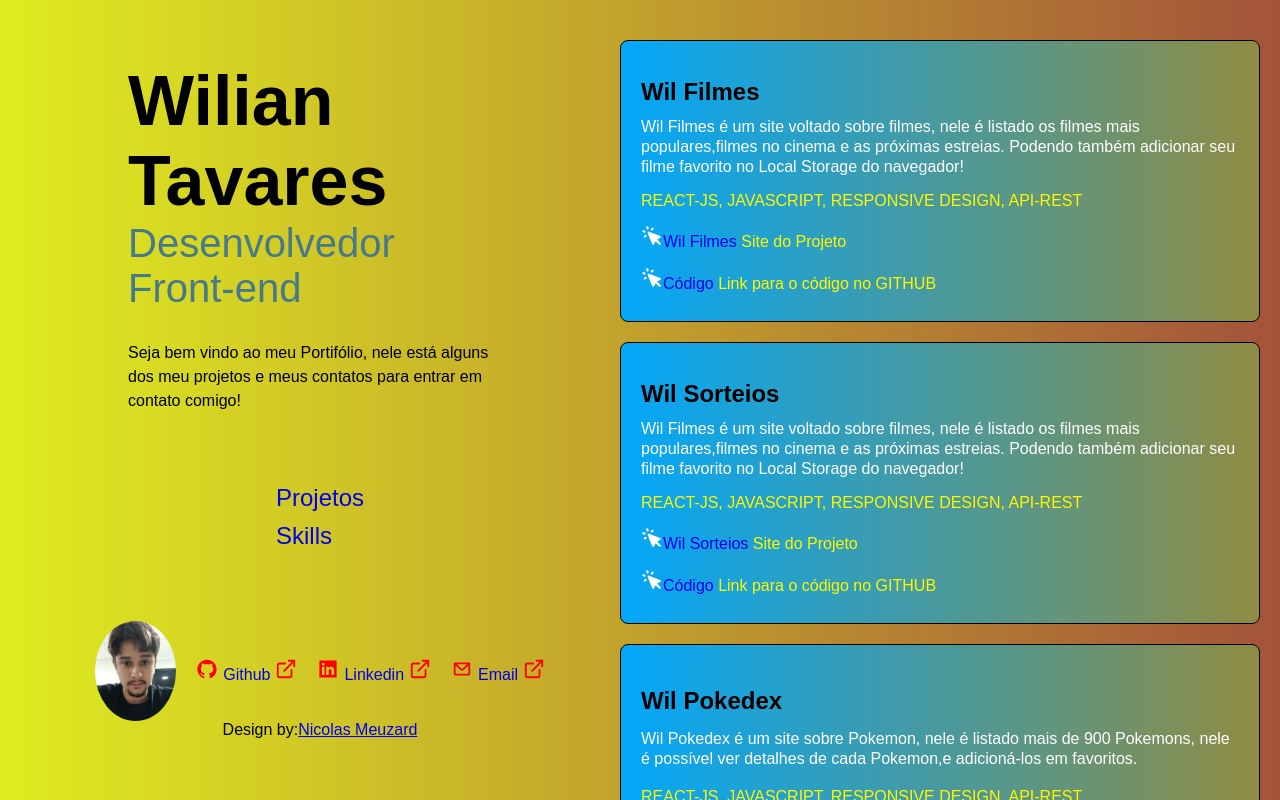
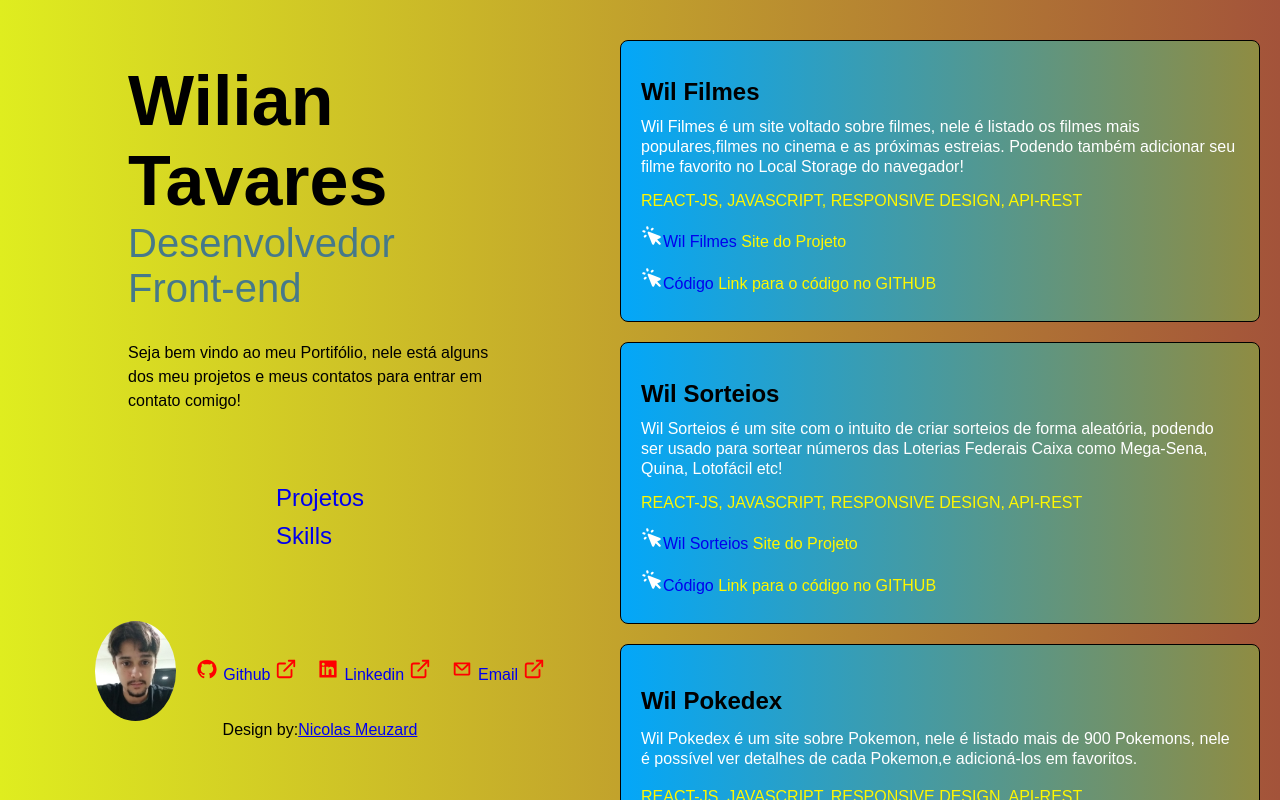
Before and after one commit to wilian-tavares/MyPortifolio, a React (Create React App) app: page / in a window 1280 px wide. Shown: the top 800 px of the page. Built offline with nearby package versions, Linux system fonts and the light colour scheme.

Commit message:
correção da descrição de wil sorteios

```diff
--- a/src/App.js
+++ b/src/App.js
@@ -90,8 +90,7 @@ function App() {
           <Card
             projeto={'Wil Sorteios'}
             descricao={
-              "Wil Filmes é um site voltado sobre filmes, nele é listado os filmes mais populares,"+
-              "filmes no cinema e as próximas estreias. Podendo também adicionar seu filme favorito no Local Storage do navegador!"
+              "Wil Sorteios é um site com o intuito de criar sorteios de forma aleatória, podendo ser usado para sortear números das Loterias Federais Caixa como Mega-Sena, Quina, Lotofácil etc!"
             }
             conteitos={"REACT-JS, JAVASCRIPT, RESPONSIVE DESIGN, API-REST"}
 
```
